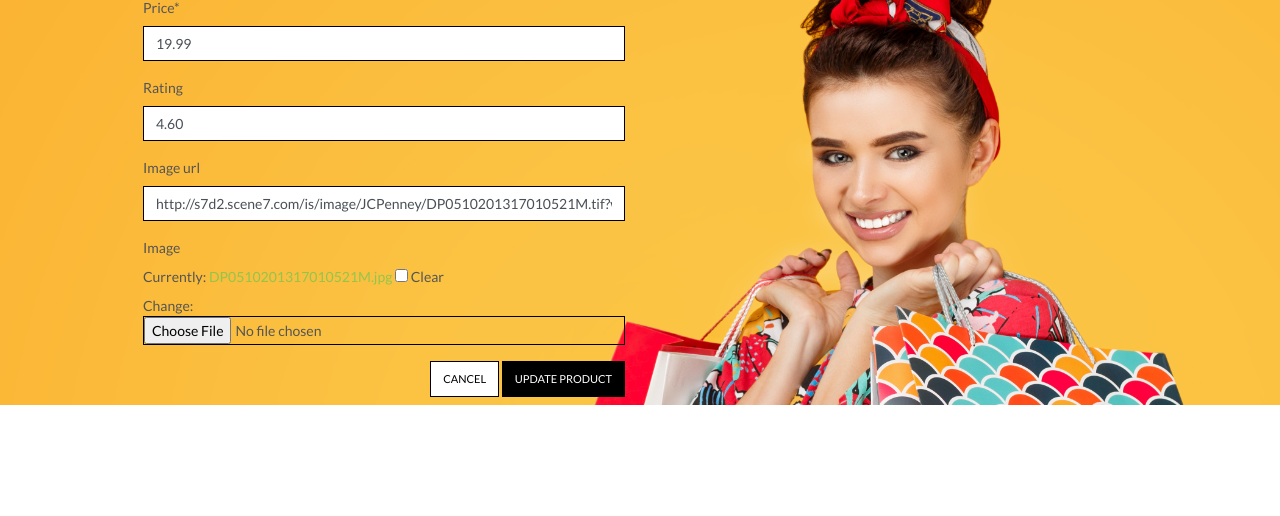
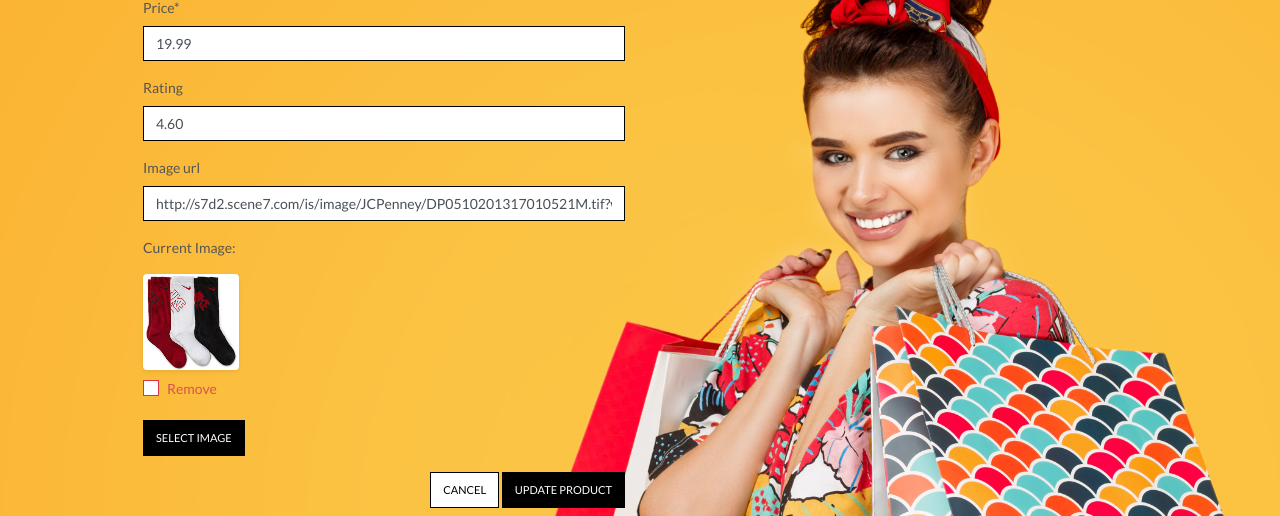
Before and after one commit to jonathan-odonnell/botique, a Django app: page /products/edit/12/ in a window 1280 px wide. Shown: the part 922-1438 px from the top of the page. Before the commit the page ends 1327 px from the top, so only its background shows below. Run offline with Django 3.2, Linux system fonts and the light colour scheme; the visitor is signed in with stand-in values (Sample User, id 1); data comes from the database, SQL or seed files in the repository; some libraries are stand-ins or nearby versions.

Commit message:
Fixed styling on product image fields on add product and edit product pages.

```diff
--- a/products/forms.py
+++ b/products/forms.py
@@ -1,4 +1,5 @@
 from django import forms
+from .widgets import CustomClearableFileInput
 from .models import Product, Category
 
 
@@ -8,6 +9,8 @@ class ProductForm(forms.ModelForm):
         model = Product
         fields = '__all__'
 
+    image = forms.ImageField(label='Image', required=False, widget=CustomClearableFileInput)
+
     def __init__(self, *args, **kwargs):
         super().__init__(*args, **kwargs)
         categories = Category.objects.all()
--- /dev/null
+++ b/products/templates/products/custom_widget_templates/custom_clearable_file_input.html
@@ -0,0 +1,17 @@
+{% if widget.is_initial %}
+<p>{{ widget.initial_text }}:</p>
+<a href="{{ widget.value.url }}">
+	<img width="96" height="96" class="rounded shadow-sm" src="{{ widget.value.url }}">
+    </a>
+	{% if not widget.required %}
+	<div class="custom-control custom-checkbox mt-2">
+		<input class="custom-control-input" type="checkbox" name="{{ widget.checkbox_name }}" id="{{ widget.checkbox_id }}">
+		<label class="custom-control-label text-danger" for="{{ widget.checkbox_id }}">{{ widget.clear_checkbox_label }}</label>
+	</div>
+	{% endif %}<br>
+    {{ widget.input_text }}
+{% endif %}
+<span class="btn btn-black rounded-0 btn-file">
+Select Image <input id="new-image" type="{{ widget.type }}" name="{{ widget.name }}"{% include "django/forms/widgets/attrs.html" %}>
+</span>
+<strong><p class="text-danger" id="filename"></p></strong>
--- a/products/templates/products/edit_product.html
+++ b/products/templates/products/edit_product.html
@@ -1,40 +1,54 @@
-{% extends "base.html" %} {% load static %} {% block page_header %}
+{% extends "base.html" %}
+{% load static %}
+
+{% block page_header %}
 <div class="container header-container">
 	<div class="row">
 		<div class="col"></div>
 	</div>
 </div>
-{% endblock %} {% block content %}
+{% endblock %}
+
+{% block content %}
 <div class="overlay"></div>
 <div class="container">
 	<div class="row">
 		<div class="col-12 col-md-6">
-      <hr />
+			<hr>
 			<h2 class="logo-font mb-4">Product Management</h2>
 			<h5 class="text-muted">Edit a Product</h5>
-      <hr />
+			<hr>
 		</div>
 	</div>
 
 	<div class="row">
 		<div class="col-12 col-md-6">
-      <form
-        method="POST"
-        action="{% url 'edit_product' product.id %}"
-        class="form mb-2"
-        enctype="multipart/form-data"
-      >
-        {% csrf_token %} {{ form | crispy }}
+			<form method="POST" action="{% url 'edit_product' product.id %}" class="form mb-2"
+				enctype="multipart/form-data">
+				{% csrf_token %}
+				{% for field in form %}
+				{% if field.name != 'image' %}
+				{{ field | as_crispy_field }}
+				{% else %}
+				{{ field }}
+				{% endif %}
+				{% endfor %}
 				<div class="text-right">
-          <a class="btn btn-outline-black rounded-0" href="{% url 'products' %}"
-            >Cancel</a
-          >
-          <button class="btn btn-black rounded-0" type="submit">
-            Update Product
-          </button>
+					<a class="btn btn-outline-black rounded-0" href="{% url 'products' %}">Cancel</a>
+					<button class="btn btn-black rounded-0" type="submit">Update Product</button>
 				</div>
 			</form>
 		</div>
 	</div>
 </div>
 {% endblock %}
+
+{% block postloadjs %}
+{{ block.super }}
+<script type="text/javascript">
+	$('#new-image').change(function() {
+            var file = $('#new-image')[0].files[0];
+            $('#filename').text(`Image will be set to: ${file.name}`);
+        });
+</script>
+{% endblock %}
--- a/static/css/base.css
+++ b/static/css/base.css
@@ -237,6 +237,35 @@ input[name='q']::placeholder {
 	color: #17a2b8; /* text-info */
 }
 
+/* Product Form */
+
+.btn-file {
+    position: relative;
+    overflow: hidden;
+}
+
+.btn-file input[type="file"] {
+    position: absolute;
+    top: 0;
+    right: 0;
+    min-width: 100%;
+    min-height: 100%;
+    opacity: 0;
+    cursor: pointer;
+}
+
+.custom-checkbox .custom-control-label::before {
+    border-radius: 0;
+    border-color: #dc3545;
+}
+
+.custom-checkbox .custom-control-input:checked~.custom-control-label::before {
+    background-color: #dc3545;
+    border-color: #dc3545;
+    border-radius: 0;
+}
+
+
 /* fixed top navbar only on medium and up */
 @media (min-width: 992px) {
     .fixed-top-desktop-only {
```
Also changed, not shown: products/templates/products/add_product.html (+30 -17 lines), products/widgets.py (added, +9 -0 lines). Lines whose indentation alone changed are shown as unchanged.
